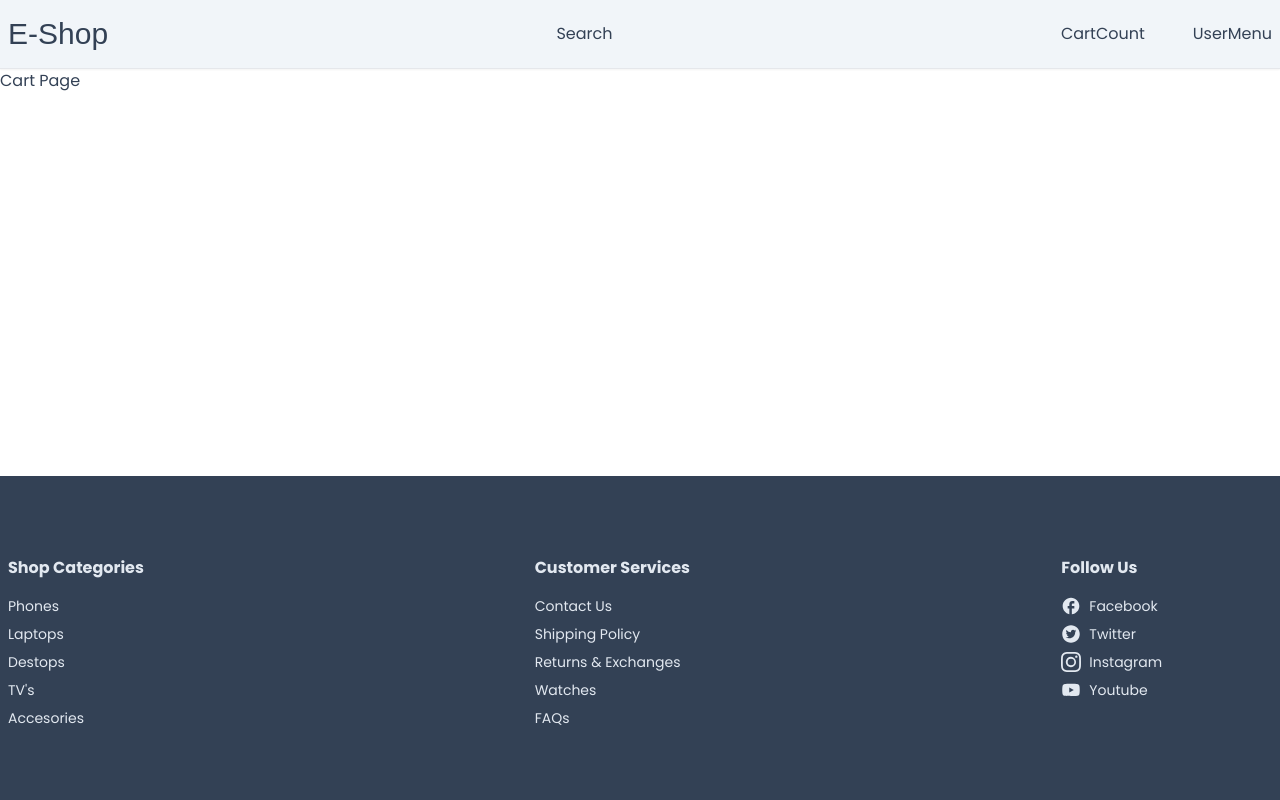
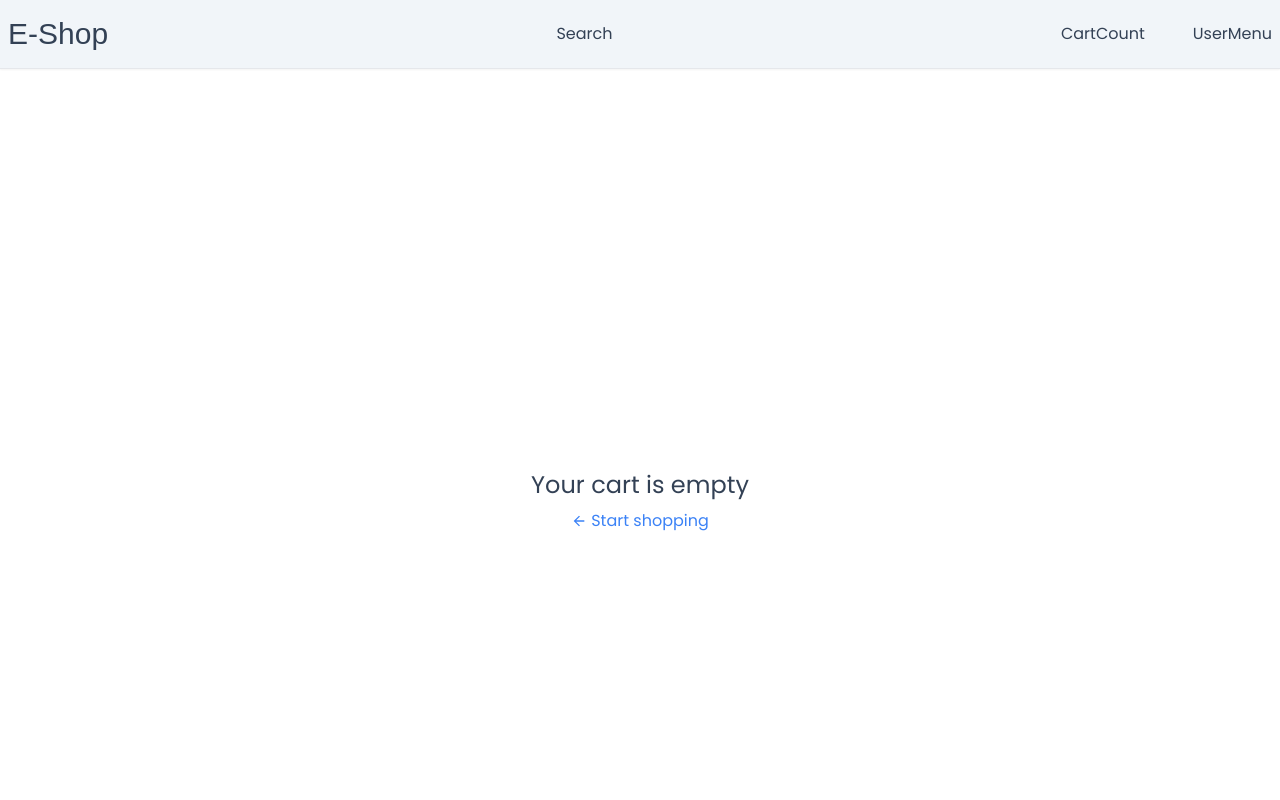
Before and after one commit to Cristian-DW/e-commerce, a Next.js app: page /cart in a window 1280 px wide. Shown: the top 800 px of the page. Built offline with nearby package versions, Linux system fonts and the light colour scheme; a web font is replaced by a local one.

Commit message:
feat: :construction: Added CartClient component to cart page (incomplete)
Added initial version of CartClient component to the cart page, but it's still a work in progress. More functionality and styling enhancements are pending.

```diff
--- /dev/null
+++ b/app/cart/CartClient.tsx
@@ -0,0 +1,43 @@
+'use client';
+
+import { useCart } from "@/hooks/UseCart";
+import Link from "next/link";
+import { MdArrowBack } from "react-icons/md";
+import Heading from "../components/Heading";
+
+const CartClient = () => {
+   const{cartProducts} = useCart();
+
+   if (!cartProducts || cartProducts.length === 0){
+      return (
+         <div className="flex flex-col items-center justify-center h-screen">
+            <div className="text-2xl">Your cart is empty</div>
+            <div>
+               <Link href={"/"} className="text-blue-500 flex items-center gap-1 mt-2">
+                  <MdArrowBack/>
+                  <span>Start shopping</span>
+               </Link>
+            </div>
+         </div>
+      );
+   }
+
+   return (
+      <div>
+         <Heading title="Shopping cart" center/>
+         <div className="grid grid-cols-4 gap-5 text-xs gap-4 pb-2 items-center mt-8">
+            <div className="col-span-2 justify-self-start">PRODUCT</div>
+            <div className="justify-self-center">PRICE</div>
+            <div className="justify-self-center">QUANTITY</div>
+            <div className="justify-self-end">TOTAL</div>
+         </div>
+         <div>
+            {cartProducts && cartProducts.map((item) => {
+               return <div key={item.id}> {item.name} </div>
+         })}
+         </div>
+      </div>
+   );
+}
+
+export default CartClient;
--- a/app/cart/page.tsx
+++ b/app/cart/page.tsx
@@ -1,7 +1,15 @@
+import Container from "../components/Container";
+import CartClient from "./CartClient";
+
 const Cart = () => {
 
    return (
-      <div> Cart Page</div>
+      <div className="pt-8">
+         <Container>
+            <CartClient/>
+         </Container>
+
+      </div>
    );
 }
 
```
